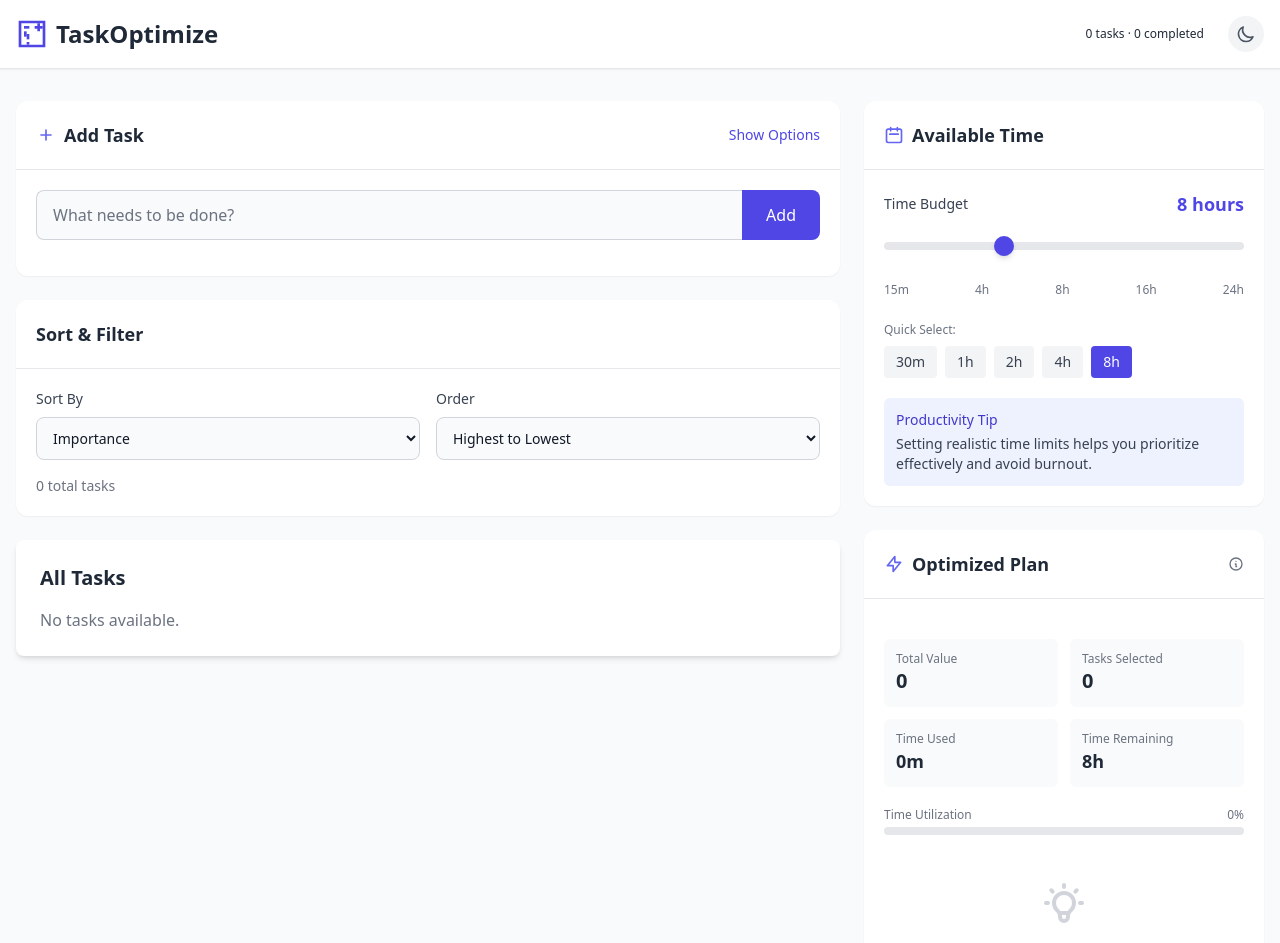
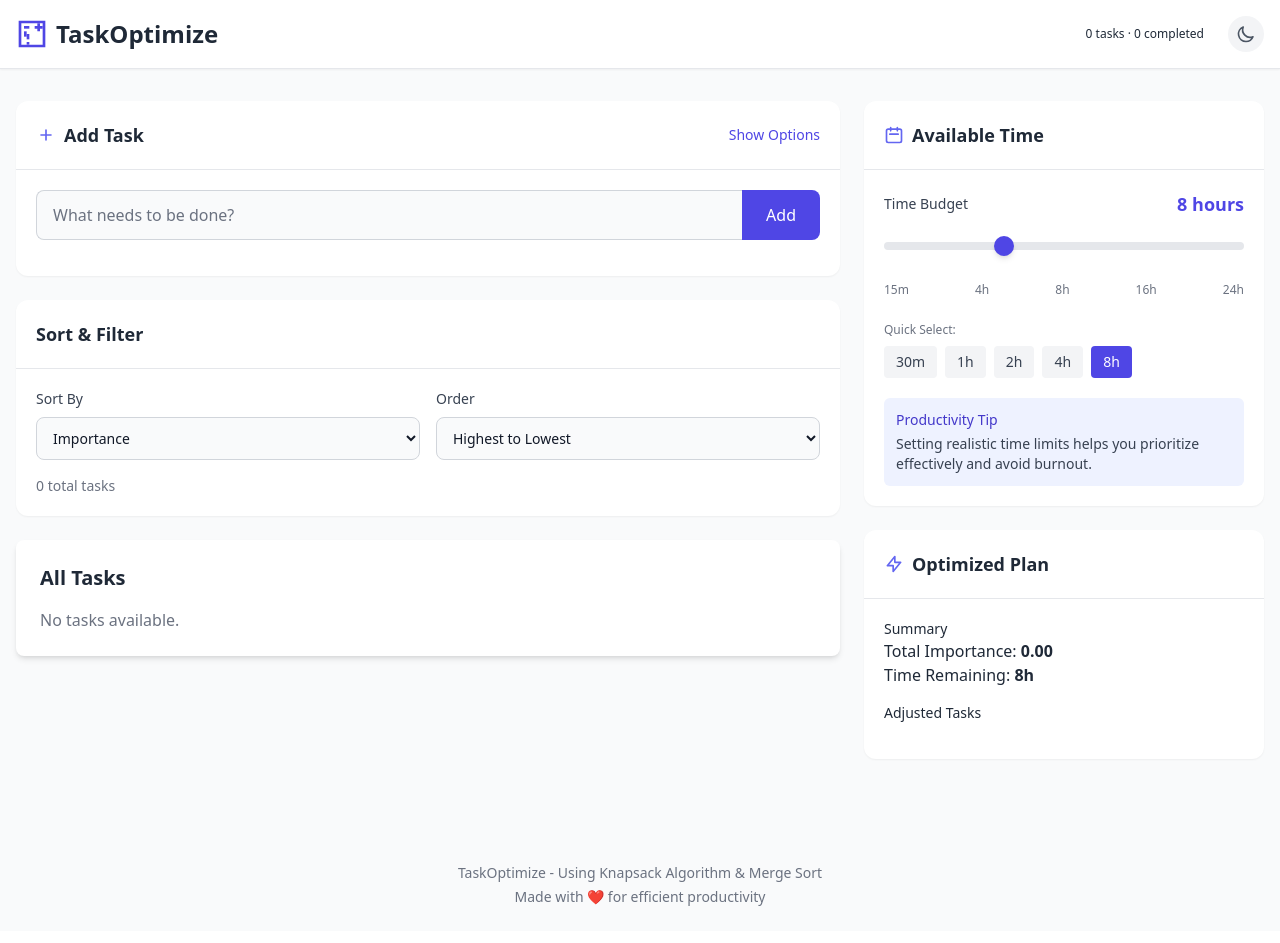
Before and after one commit to krishh-kumarr/smart-prioritizer, a React (Create React App) app: page / in a window 1280 px wide. Shown: the top 943 px of the page. Built offline with nearby package versions, Linux system fonts and the light colour scheme.

Commit message:
Update OptimizedTaskList.js

```diff
--- a/src/components/OptimizedTaskList.js
+++ b/src/components/OptimizedTaskList.js
@@ -3,57 +3,35 @@ import TaskItem from './TaskItem';
 import { knapsackOptimization } from '../algorithms/knapsack';
 
 const OptimizedTaskList = ({ tasks, timeLimit, onToggleComplete, onDelete, darkMode }) => {
-  const [optimizedTasks, setOptimizedTasks] = useState([]);
+  const [adjustedTasks, setAdjustedTasks] = useState([]);
   const [totalValue, setTotalValue] = useState(0);
   const [remainingTime, setRemainingTime] = useState(0);
   const [isCalculating, setIsCalculating] = useState(false);
-  const [showAlgorithmInfo, setShowAlgorithmInfo] = useState(false);
-  const [exceedsTimeLimit, setExceedsTimeLimit] = useState(false);
 
   useEffect(() => {
-    // Show a brief "calculating" state for better UX
     setIsCalculating(true);
 
     const timer = setTimeout(() => {
       // Filter out completed tasks
-      const incompleteTasks = tasks.filter(task => !task.completed);
+      const incompleteTasks = tasks.filter((task) => !task.completed);
 
       if (incompleteTasks.length === 0) {
-        setOptimizedTasks([]);
+        setAdjustedTasks([]);
         setTotalValue(0);
         setRemainingTime(timeLimit);
-        setExceedsTimeLimit(false);
         setIsCalculating(false);
         return;
       }
 
-      // Get most important task for fallback
-      const mostImportantTask = [...incompleteTasks].sort((a, b) => {
-        if (b.importance === a.importance) {
-          return a.time - b.time; // If equal importance, prefer shorter task
-        }
-        return b.importance - a.importance;
-      })[0];
-
-      // Run knapsack algorithm
-      const { selectedTasks, totalValue, remainingTime } = knapsackOptimization(
+      // Run knapsack optimization algorithm
+      const { adjustedTasks, totalValue, remainingTime } = knapsackOptimization(
         incompleteTasks,
         timeLimit
       );
 
-      // Always suggest at least one task
-      if (selectedTasks.length === 0 && incompleteTasks.length > 0) {
-        setOptimizedTasks([mostImportantTask]);
-        setTotalValue(mostImportantTask.importance);
-        setRemainingTime(timeLimit - mostImportantTask.time);
-        setExceedsTimeLimit(mostImportantTask.time > timeLimit);
-      } else {
-        setOptimizedTasks(selectedTasks);
+      setAdjustedTasks(adjustedTasks);
       setTotalValue(totalValue);
       setRemainingTime(remainingTime);
-        setExceedsTimeLimit(remainingTime < 0);
-      }
-
       setIsCalculating(false);
     }, 400);
 
@@ -75,140 +53,49 @@ const OptimizedTaskList = ({ tasks, timeLimit, onToggleComplete, onDelete, darkM
     }
   };
 
-  // Calculate actual time utilization percentage, capped at 100%
-  const getTimeUtilization = () => {
-    if (timeLimit <= 0) return 100;
-    const utilization = ((timeLimit - remainingTime) / timeLimit) * 100;
-    return Math.min(Math.max(0, Math.round(utilization)), 100);
-  };
-
   return (
-    <div className={`rounded-xl shadow-sm ${
+    <div
+      className={`rounded-xl shadow-sm ${
         darkMode ? 'bg-gray-800 border border-gray-700' : 'bg-white'
-    }`}>
+      }`}
+    >
       <div className="p-5 border-b border-gray-200 dark:border-gray-700 flex justify-between items-center">
         <h2 className="text-lg font-semibold flex items-center">
-          <svg className="w-5 h-5 mr-2 text-indigo-500" fill="none" stroke="currentColor" viewBox="0 0 24 24">
-            <path strokeLinecap="round" strokeLinejoin="round" strokeWidth={2} d="M13 10V3L4 14h7v7l9-11h-7z" />
+          <svg
+            className="w-5 h-5 mr-2 text-indigo-500"
+            fill="none"
+            stroke="currentColor"
+            viewBox="0 0 24 24"
+          >
+            <path
+              strokeLinecap="round"
+              strokeLinejoin="round"
+              strokeWidth={2}
+              d="M13 10V3L4 14h7v7l9-11h-7z"
+            />
           </svg>
           Optimized Plan
         </h2>
-        <button
-          onClick={() => setShowAlgorithmInfo(!showAlgorithmInfo)}
-          className={`text-xs ${
-            darkMode ? 'text-gray-400 hover:text-gray-300' : 'text-gray-500 hover:text-gray-700'
-          }`}
-        >
-          <svg className="w-4 h-4" fill="none" stroke="currentColor" viewBox="0 0 24 24">
-            <path strokeLinecap="round" strokeLinejoin="round" strokeWidth={2} d="M13 16h-1v-4h-1m1-4h.01M21 12a9 9 0 11-18 0 9 9 0 0118 0z" />
-          </svg>
-        </button>
       </div>
 
       <div className="p-5">
-        {/* Algorithm explanation */}
-        <div className={`transition-all overflow-hidden mb-5 ${
-          showAlgorithmInfo ? 'max-h-96 opacity-100' : 'max-h-0 opacity-0'
-        }`}>
-          <div className={`p-4 rounded-md text-sm mb-4 ${
-            darkMode ? 'bg-gray-700/50' : 'bg-gray-50'
-          }`}>
-            <p className="font-medium mb-1">About the Algorithm</p>
-            <p className={`text-xs ${darkMode ? 'text-gray-300' : 'text-gray-600'}`}>
-              This app uses the Knapsack algorithm with Dynamic Programming to select
-              tasks that maximize total importance while fitting within your available time.
-              Tasks are sorted using Merge Sort for optimal performance.
+        {isCalculating ? (
+          <p>Calculating...</p>
+        ) : (
+          <>
+            <div className="mb-4">
+              <h3 className="text-sm font-medium">Summary</h3>
+              <p>
+                Total Importance: <strong>{totalValue.toFixed(2)}</strong>
+              </p>
+              <p>
+                Time Remaining: <strong>{formatTime(remainingTime)}</strong>
               </p>
             </div>
-        </div>
 
-        {/* Warning banner when exceeding time limit */}
-        {exceedsTimeLimit && (
-          <div className={`mb-5 p-3 rounded-md flex items-start ${
-            darkMode ? 'bg-yellow-900/30 border border-yellow-800/30' : 'bg-yellow-50 border border-yellow-200'
-          }`}>
-            <svg className={`w-5 h-5 mr-2 flex-shrink-0 ${darkMode ? 'text-yellow-400' : 'text-yellow-600'}`}
-                 fill="none" stroke="currentColor" viewBox="0 0 24 24">
-              <path strokeLinecap="round" strokeLinejoin="round" strokeWidth="2"
-                    d="M12 9v2m0 4h.01m-6.938 4h13.856c1.54 0 2.502-1.667 1.732-3L13.732 4c-.77-1.333-2.694-1.333-3.464 0L3.34 16c-.77 1.333.192 3 1.732 3z" />
-            </svg>
-            <span className={`text-sm ${darkMode ? 'text-yellow-300' : 'text-yellow-800'}`}>
-              This task exceeds your available time but is recommended as your highest priority.
-            </span>
-          </div>
-        )}
-
-        {/* Summary stats */}
-        <div className={`grid grid-cols-2 gap-3 mb-5 ${isCalculating ? 'opacity-50' : ''}`}>
-          <div className={`p-3 rounded-md ${
-            darkMode ? 'bg-gray-700/50' : 'bg-gray-50'
-          }`}>
-            <div className={`text-xs ${darkMode ? 'text-gray-400' : 'text-gray-500'}`}>Total Value</div>
-            <div className="text-xl font-bold">{totalValue}</div>
-          </div>
-
-          <div className={`p-3 rounded-md ${
-            darkMode ? 'bg-gray-700/50' : 'bg-gray-50'
-          }`}>
-            <div className={`text-xs ${darkMode ? 'text-gray-400' : 'text-gray-500'}`}>Tasks Selected</div>
-            <div className="text-xl font-bold">{optimizedTasks.length}</div>
-          </div>
-
-          <div className={`p-3 rounded-md ${
-            darkMode ? 'bg-gray-700/50' : 'bg-gray-50'
-          }`}>
-            <div className={`text-xs ${darkMode ? 'text-gray-400' : 'text-gray-500'}`}>Time Used</div>
-            <div className="text-lg font-bold">{formatTime(timeLimit - remainingTime)}</div>
-          </div>
-
-          <div className={`p-3 rounded-md ${
-            darkMode ? 'bg-gray-700/50' : 'bg-gray-50'
-          }`}>
-            <div className={`text-xs ${darkMode ? 'text-gray-400' : 'text-gray-500'}`}>
-              {exceedsTimeLimit ? 'Time Exceeded' : 'Time Remaining'}
-            </div>
-            <div className={`text-lg font-bold ${exceedsTimeLimit ? (darkMode ? 'text-red-400' : 'text-red-500') : ''}`}>
-              {exceedsTimeLimit ? `+${formatTime(-remainingTime)}` : formatTime(remainingTime)}
-            </div>
-          </div>
-        </div>
-
-        {/* Time utilization bar */}
-        <div className="mb-5">
-          <div className={`flex justify-between text-xs mb-1 ${darkMode ? 'text-gray-400' : 'text-gray-500'}`}>
-            <span>Time Utilization</span>
-            <span>{exceedsTimeLimit ? '> 100%' : `${getTimeUtilization()}%`}</span>
-          </div>
-          <div className={`h-2 w-full rounded-full overflow-hidden ${darkMode ? 'bg-gray-700' : 'bg-gray-200'}`}>
-            <div
-              className={`h-full transition-all duration-500 ease-out ${exceedsTimeLimit ?
-                (darkMode ? 'bg-red-500' : 'bg-red-500') :
-                'bg-indigo-600'}`}
-              style={{ width: `${getTimeUtilization()}%` }}
-            ></div>
-          </div>
-        </div>
-
-        {isCalculating ? (
-          <div className="flex items-center justify-center py-10">
-            <svg className="animate-spin h-8 w-8 text-indigo-500" xmlns="http://www.w3.org/2000/svg" fill="none" viewBox="0 0 24 24">
-              <circle className="opacity-25" cx="12" cy="12" r="10" stroke="currentColor" strokeWidth="4"></circle>
-              <path className="opacity-75" fill="currentColor" d="M4 12a8 8 0 018-8V0C5.373 0 0 5.373 0 12h4zm2 5.291A7.962 7.962 0 014 12H0c0 3.042 1.135 5.824 3 7.938l3-2.647z"></path>
-            </svg>
-            <span className="ml-3 text-sm font-medium">Optimizing...</span>
-          </div>
-        ) : optimizedTasks.length === 0 ? (
-          <div className="flex flex-col items-center justify-center py-6">
-            <svg className={`w-12 h-12 mb-3 ${darkMode ? 'text-gray-600' : 'text-gray-300'}`} fill="none" stroke="currentColor" viewBox="0 0 24 24">
-              <path strokeLinecap="round" strokeLinejoin="round" strokeWidth={2} d="M9.663 17h4.673M12 3v1m6.364 1.636l-.707.707M21 12h-1M4 12H3m3.343-5.657l-.707-.707m2.828 9.9a5 5 0 117.072 0l-.548.547A3.374 3.374 0 0014 18.469V19a2 2 0 11-4 0v-.531c0-.895-.356-1.754-.988-2.386l-.548-.547z" />
-            </svg>
-            <p className={`text-center ${darkMode ? 'text-gray-400' : 'text-gray-500'}`}>
-              Add tasks to generate an optimized plan
-            </p>
-          </div>
-        ) : (
-          <div className="space-y-1">
-            {optimizedTasks.map((task) => (
+            <div className="mb-4">
+              <h3 className="text-sm font-medium">Adjusted Tasks</h3>
+              {adjustedTasks.map((task) => (
                 <TaskItem
                   key={task.id}
                   task={task}
@@ -218,6 +105,7 @@ const OptimizedTaskList = ({ tasks, timeLimit, onToggleComplete, onDelete, darkM
                 />
               ))}
             </div>
+          </>
         )}
       </div>
     </div>
```
Lines whose indentation alone changed are shown as unchanged.
